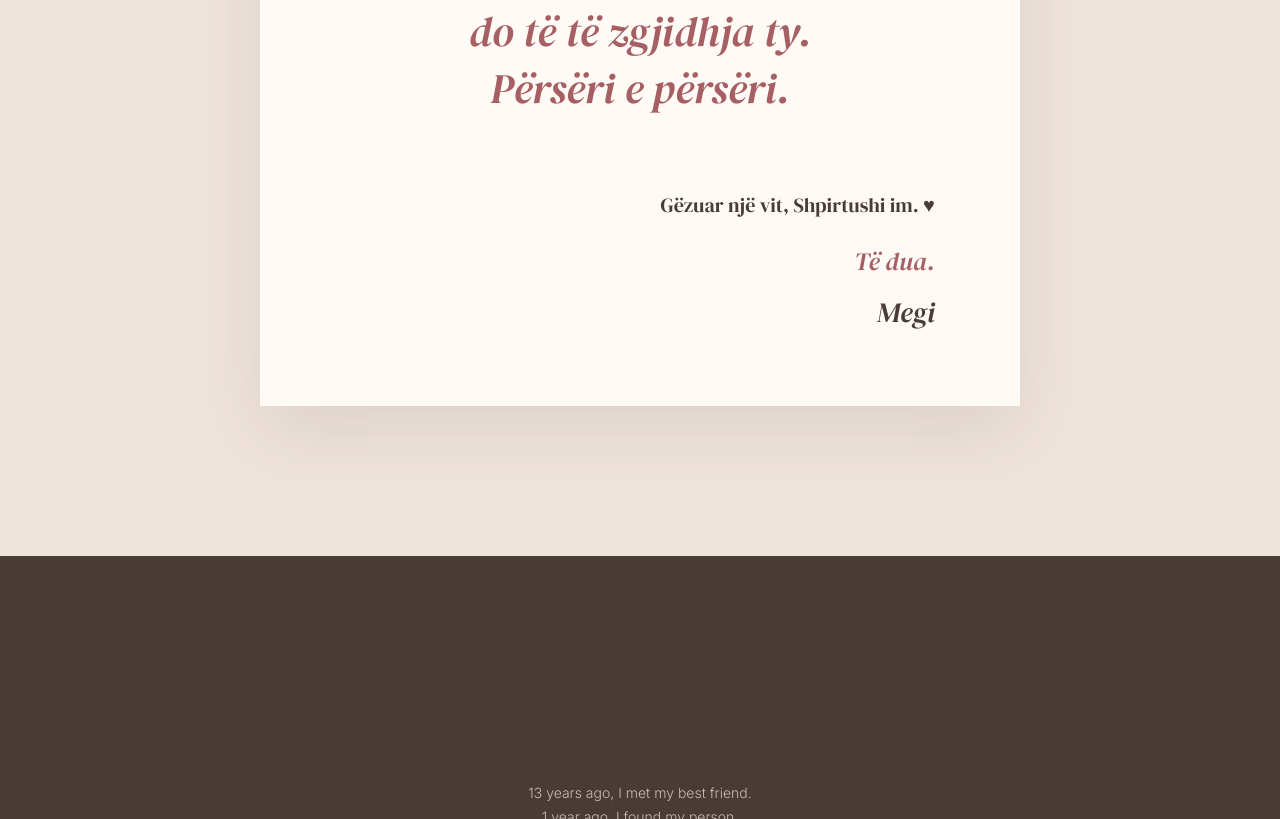
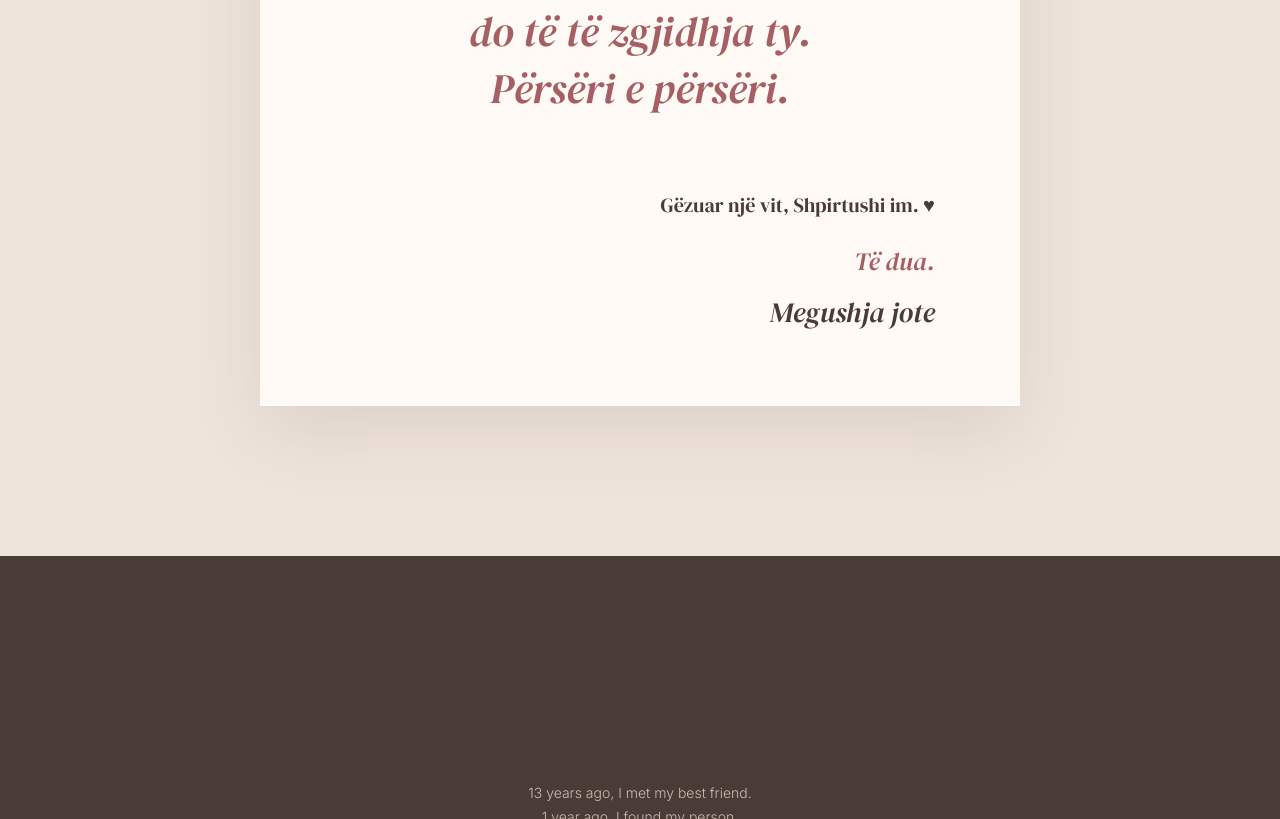
Before and after one commit to Megi2299/it-has-always-been-you, a plain HTML site: page index.html in a window 1280 px wide. Shown: the part 11181-12000 px from the top of the page. Drawn offline with Linux system fonts and the light colour scheme.

Commit message:
Update letter signature

```diff
--- a/index.html
+++ b/index.html
@@ -696,7 +696,7 @@ me.become("developer")</code></pre>
 
             <p class="love-you">Të dua.</p>
 
-            <span>Megi</span>
+            <span>Megushja jote</span>
 
         </div>
 
```
